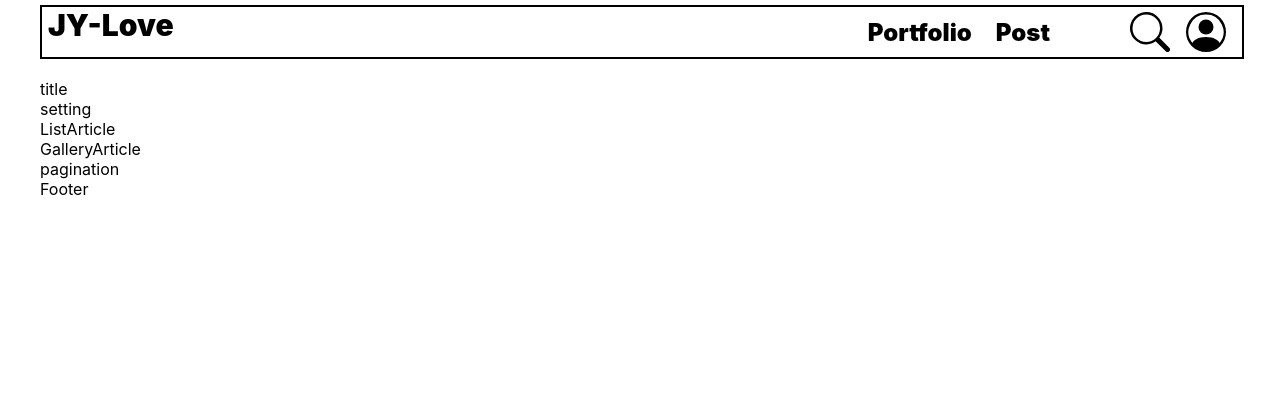
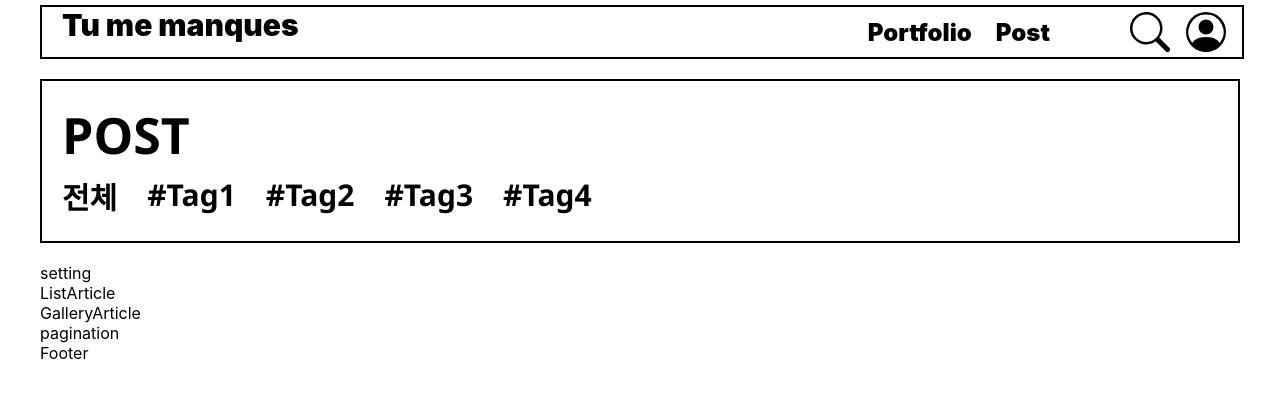
Before and after one commit to NPclown/homepage, a React (Create React App) app: page / in a window 1280 px wide. Shown: the top 398 px of the page. Built offline with nearby package versions, Linux system fonts and the light colour scheme.

Commit message:
title 컴포넌트 구현

```diff
--- a/src/Components/Header/index.css
+++ b/src/Components/Header/index.css
@@ -10,7 +10,7 @@
 }
 
 .site-name {
-    margin-left: 0.2em;
+    margin-left: 20px;
     font-size: 30px;
     font-weight: 900;
 }
--- a/src/Components/Header/index.tsx
+++ b/src/Components/Header/index.tsx
@@ -8,7 +8,7 @@ const Header = () => {
     return (
       <div className="header">
           <div className="site-name">
-              JY-Love
+            Tu me manques
           </div>
           <div className="site-tab">
                 <div className="tab-name">
--- a/src/Components/Title/index.css
+++ b/src/Components/Title/index.css
@@ -0,0 +1,32 @@
+.title {
+    height: 160px;
+    border: 2px black solid;
+    margin-bottom: 20px;
+    font-family: 'Segoe UI', Tahoma, Geneva, Verdana, sans-serif;
+}
+
+.main {
+    margin-top: 20px;
+    font-size: 50px;
+    font-weight: 700;
+    margin-left: 20px;
+}
+
+.sub {
+    display: flex;
+    margin-left: 20px;
+    margin-top: 5px;
+    margin-bottom: 20px;
+}
+
+.tag {
+    font-size: 30px;
+    font-weight: 600;
+    margin-right: 1em;
+}
+
+.tag:hover {
+    color: blue;
+    border-bottom: 4px blue solid;
+    cursor: pointer;
+}
--- a/src/Components/Title/index.tsx
+++ b/src/Components/Title/index.tsx
@@ -1,12 +1,31 @@
 import React from "react";
 import "./index.css";
 
-const Header = () => {
+const Title = () => {
     return (
-      <div className="">
-          title
+      <div className="title">
+          <div className="main">
+            POST
+          </div>
+          <div className="sub">
+            <div className="tag">
+              전체
+            </div>
+            <div className="tag">
+              #Tag1
+            </div>
+            <div className="tag">
+              #Tag2
+            </div>
+            <div className="tag">
+              #Tag3
+            </div>
+            <div className="tag">
+              #Tag4
+            </div>
+          </div>
       </div>
     );
   }
 
-export default Header;
+export default Title;
```
